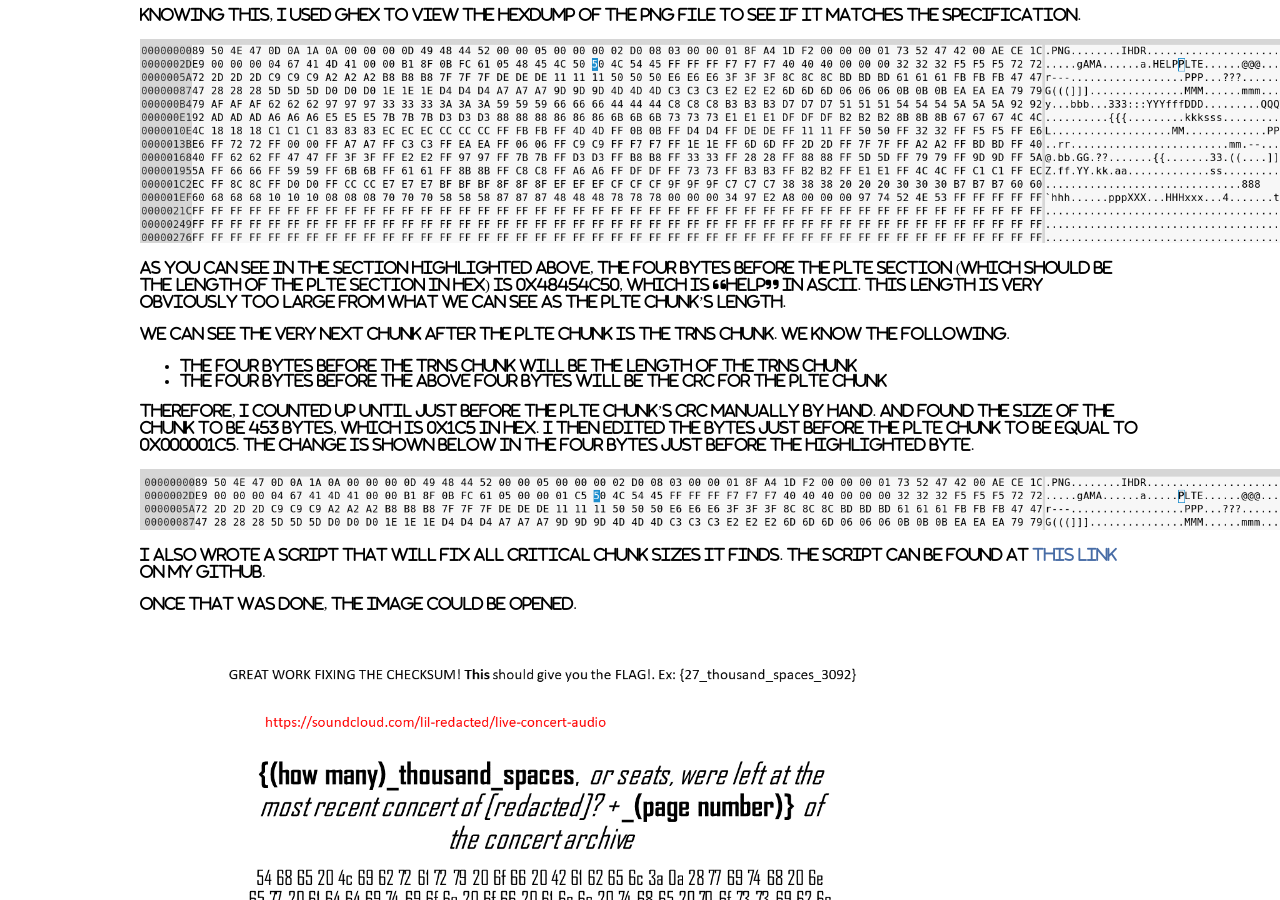
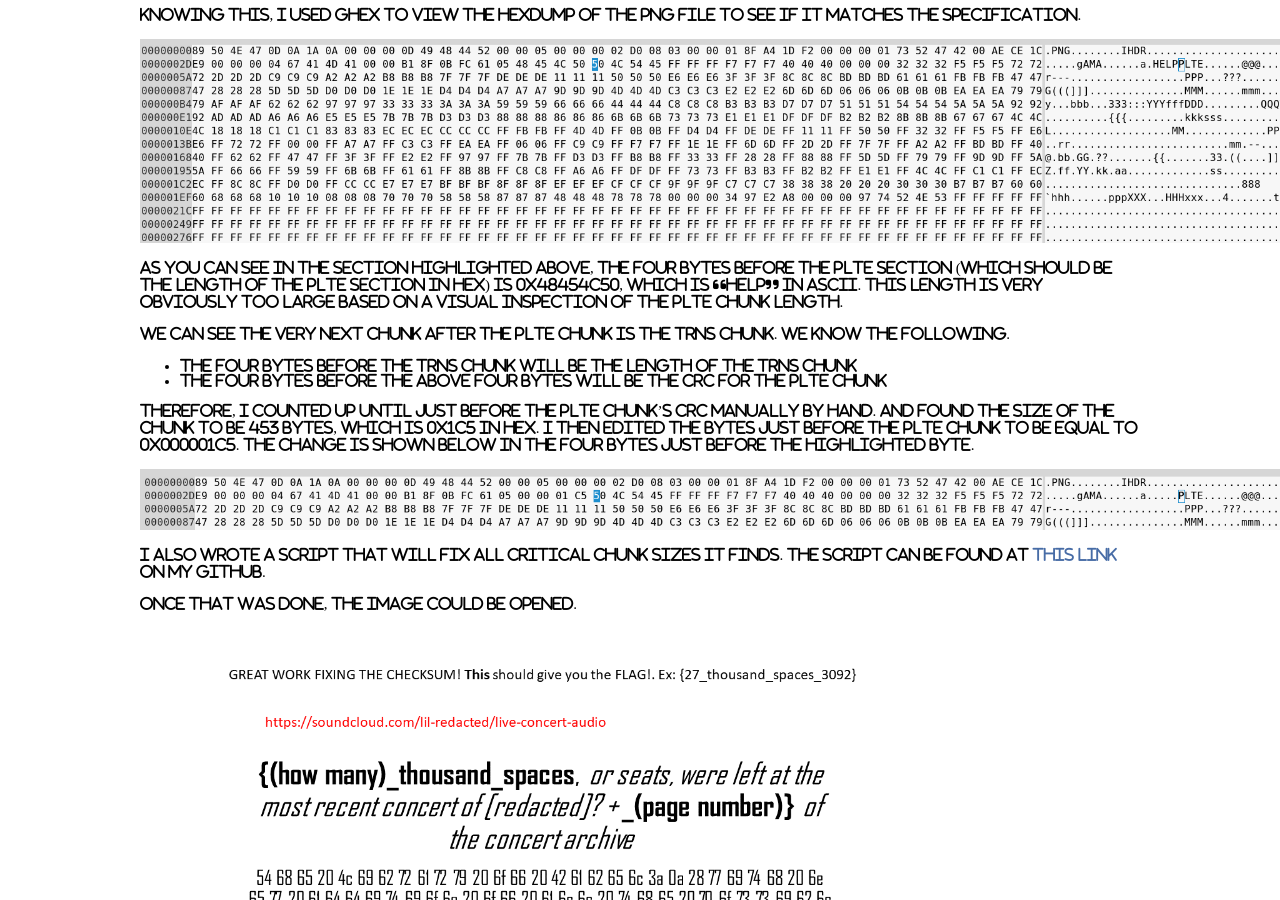
Before and after one commit to farazsth98/farazsth98.github.io, a Jekyll site: the page built from _posts/2019-07-28-peactf-all-challenges.markdown, in a window 1280 px wide and 900 px high, scrolled down 16017 px. Built offline with Jekyll 4.4.1, drawn with Linux system fonts in a browser that asks for light colours; nearby versions of some CDN libraries; some of the changed text lies outside the part shown.

Commit message:
Fixed typos again

```diff
--- a/_posts/2019-07-28-peactf-all-challenges.markdown
+++ b/_posts/2019-07-28-peactf-all-challenges.markdown
@@ -811,7 +811,7 @@ Knowing this, I used ghex to view the hexdump of the png file to see if it match
 
 ![](/images/peactf/hexdump-1.png){:width="1200px"}
 
-As you can see in the section highlighted above, the four bytes before the PLTE section (which should be the length of the PLTE section in hex) is 0x48454c50, which is "HELP" in ascii. This length is very obviously too large from what we can see as the PLTE chunk's length.
+As you can see in the section highlighted above, the four bytes before the PLTE section (which should be the length of the PLTE section in hex) is 0x48454c50, which is "HELP" in ascii. This length is very obviously too large based on a visual inspection of the PLTE chunk length.
 
 We can see the very next chunk after the PLTE chunk is the tRNS chunk. We know the following.
 
```
Also changed, not shown: other parts of _posts/2019-07-28-peactf-all-challenges.markdown (+1 -1 lines).
